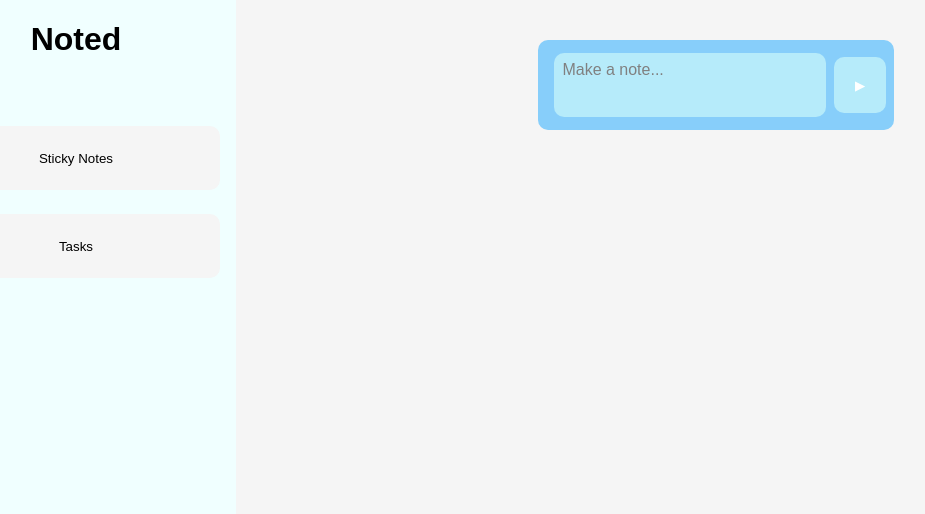
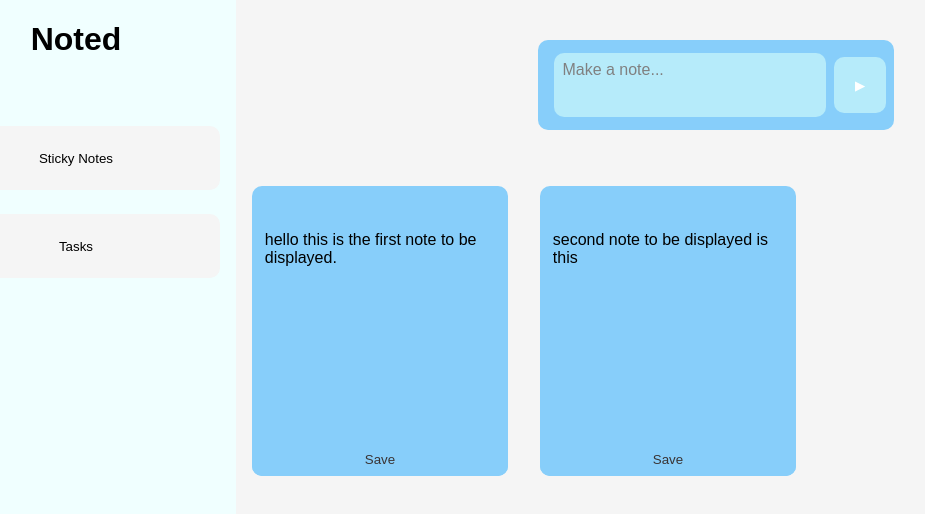
Before and after one commit to alanansari/notesapp, a React (Create React App) app: page / in a window 1280 px wide. Shown: the top 514 px of the page, without its empty margins (84-1009 px from the left). Built offline with nearby package versions, Linux system fonts and the light colour scheme.

Commit message:
appending new notes to the workspace

```diff
--- a/src/App.js
+++ b/src/App.js
@@ -3,6 +3,7 @@ import Workspace from './components/Workspace';
 import Navbar from './components/Navbar';
 
 function App() {
+
   return (
     <div className="App">
       <Navbar/>
--- /dev/null
+++ b/src/components/Card.js
@@ -0,0 +1,20 @@
+import styles from "./Card.module.css";
+
+function submit(setContent,text='hello'){
+    setContent(text);
+}
+
+export default function Card({card_obj}){
+
+    console.log(card_obj.text);
+
+    return (
+        <div className={styles.card}>
+            <div className={styles.header}></div>
+            <div className={styles.textarea} contentEditable='true' spellCheck='false'>{card_obj.text}</div>
+            <div className={styles.footer}>
+                <button className={styles.btn} >Save</button>
+            </div>
+        </div>
+    );
+}
--- /dev/null
+++ b/src/components/Card.module.css
@@ -0,0 +1,41 @@
+.card{
+    display: flex;
+    flex-direction: column;
+    width: 20vw;
+    min-height: 35vh;
+    background-color: lightskyblue;
+    margin: 2vh;
+    border-radius: 10px;
+}
+
+.textarea{
+    width: 90%;
+    min-height:25vh;
+    padding: 1vw;
+}
+
+.header,.footer{
+    height: 4vh;
+    width: 100%;
+}
+
+.footer{
+    display: flex;
+    justify-content: center;
+    align-items: center;
+}
+
+.btn{
+    background-color: lightskyblue;
+    color: rgb(58, 52, 52);
+    border: 0;
+    height: 100%;
+    width: 100%;
+    border-radius: 0 0 10px 10px;
+}
+
+.btn:hover{
+    cursor: pointer;
+    background-color: #749fe4;
+    color: azure;
+}
--- a/src/components/Workspace.js
+++ b/src/components/Workspace.js
@@ -1,19 +1,41 @@
 import styles from './Workspace.module.css'
+import Card from './Card';
+import { useState } from 'react';
 
-function NewNoteBar(){
+const prev_notes = [{text:'hello this is the first note to be displayed.'},
+{text:'second note to be displayed is this'}];
+
+function handleClick(props){
+    let new_text = document.getElementById('textbox').innerHTML;
+    if(new_text==='') return;
+    const newlist = props.notes;
+    console.log(newlist);
+    props.addNote([...newlist,{text:new_text}]);
+    new_text='';
+}
+
+function NewNoteBar(props){
     return(
         <div className={styles.newnote_container}>
-            <div className={styles.textbox} placeholder='Make a note...' role='textbox' contentEditable='true'></div>
-            <button onhover='box("hello")' className={styles.create}>▶</button>
+            <div id='textbox' className={styles.textbox} placeholder='Make a note...'  contentEditable='true'></div>
+            <button className={styles.create} onClick={()=>handleClick(props)}>▶</button>
         </div>
     );
 }
 
 export default function Workspace(){
+
+    const [notes,addNote] = useState(prev_notes);
+
+    console.log(notes);
+
     return(
         <div className={styles.container}>
             <div className={styles.topchild}>
-                <NewNoteBar />
+                <NewNoteBar notes={notes} addNote={addNote} />
+            </div>
+            <div className={styles.bottomchild}>
+               {notes.map(note => <Card card_obj={note}/>)}
             </div>
         </div>
     );
--- a/src/components/Workspace.module.css
+++ b/src/components/Workspace.module.css
@@ -1,6 +1,7 @@
 .container{
     background-color: whitesmoke;
     display: inline-flex;
+    flex-direction: column;
     margin-left: 25vw;
     width: 75vw;
     min-height: 100vh;
@@ -54,4 +55,14 @@
 
 .create:hover {
     cursor: pointer;
+    background-color: #749fe4;
 }
+
+.bottomchild{
+    display: flex;
+    justify-content: baseline;
+    align-items: baseline;
+    flex-wrap: wrap;
+    width: 100%;
+    height: 100%;
+}
```
